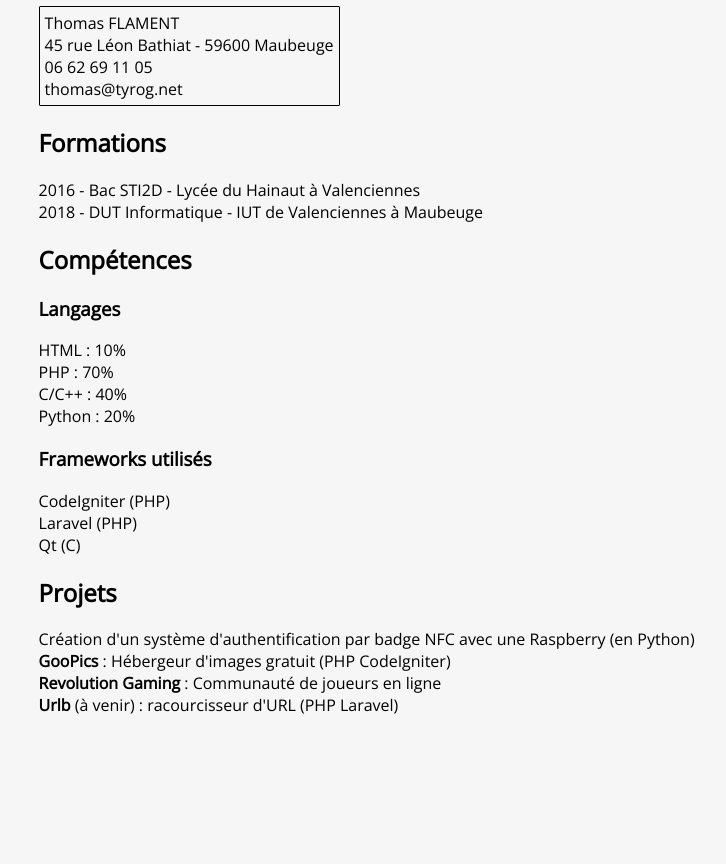
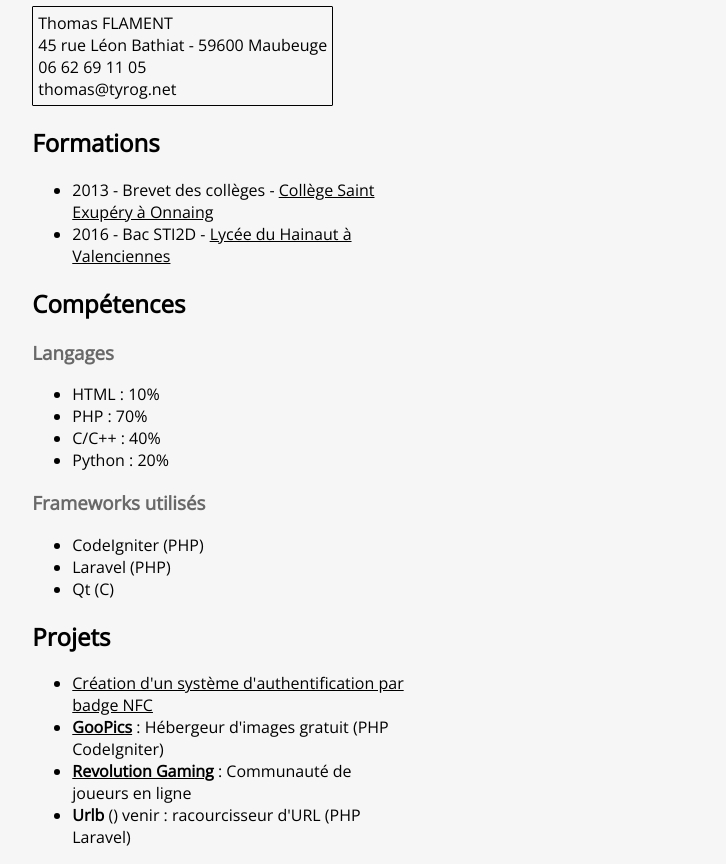
Before and after one commit to nohtex/dut-info, a plain HTML site: page Conception_Docs/TP2/index.html in a window 1280 px wide. Shown: the part 80-944 px from the top of the page, without its empty margins (1-727 px from the left). Before the commit the page ends 804 px from the top, so only its background shows below. Drawn offline with nearby package versions, Linux system fonts and the light colour scheme.

Commit message:
Mise à jour TP2 Conception_Docs

```diff
--- a/Conception_Docs/TP2/index.html
+++ b/Conception_Docs/TP2/index.html
@@ -8,7 +8,7 @@
 </head>
 <body>
 <div class="content">
-  <h1>CV Thomas FLAMENT</h1>
+  <h1>Thomas FLAMENT - CV</h1>
   <div class="head">
     <p>Thomas FLAMENT</p>
     <p>45 rue Léon Bathiat - 59600 Maubeuge</p>
@@ -16,23 +16,31 @@
     <p>thomas@tyrog.net</p>
   </div>
   <h2>Formations</h2>
-  <p>2016 - Bac STI2D - Lycée du Hainaut à Valenciennes</p>
-  <p>2018 - DUT Informatique - IUT de Valenciennes à Maubeuge</p>
-  <h2>Compétences</h2>
+	<ul>
+  	<li>2013 - Brevet des collèges - <a target="_blank" href="http://stex-onnaing.etab.ac-lille.fr/">Collège Saint Exupéry à Onnaing</a></li>
+  	<li>2016 - Bac STI2D - <a target="_blank" href="http://www.lycee-hainaut.net/">Lycée du Hainaut à Valenciennes</a></li>
+	</ul>
+	<h2>Compétences</h2>
   <h3>Langages</h3>
-  <p>HTML : 10%</p>
-  <p>PHP : 70%</p>
-  <p>C/C++ : 40%</p>
-  <p>Python : 20%</p>
+	<ul>
+	  <li>HTML : 10%</li>
+	  <li>PHP : 70%</li>
+	  <li>C/C++ : 40%</li>
+	  <li>Python : 20%</li>
+	</ul>
   <h3>Frameworks utilisés</h3>
-  <p>CodeIgniter (PHP)</p>
-  <p>Laravel (PHP)</p>
-  <p>Qt (C)</p>
+	<ul>
+	  <li>CodeIgniter (PHP)</li>
+	  <li>Laravel (PHP)</li>
+	  <li>Qt (C)</li>
+	</ul>
   <h2>Projets</h2>
-  <p>Création d'un système d'authentification par badge NFC avec une Raspberry (en Python)</p>
-  <p><b><a target="_blank" href="https://goopics.net">GooPics</a></b> : Hébergeur d'images gratuit (PHP CodeIgniter)</p>
-  <p><b><a target="_blank" href="https://revolution-gaming.fr">Revolution Gaming</a></b> : Communauté de joueurs en ligne</p>
-  <p><b>Urlb</b> (à venir) : racourcisseur d'URL (PHP Laravel)</p>
+	<ul>
+  	<li><a href="projet-sin.html">Création d'un système d'authentification par badge NFC</a></li>
+  	<li><b><a target="_blank" href="https://goopics.net">GooPics</a></b> : Hébergeur d'images gratuit (PHP CodeIgniter)</li>
+  	<li><b><a target="_blank" href="https://revolution-gaming.fr">Revolution Gaming</a></b> : Communauté de joueurs en ligne</li>
+		<li><b>Urlb</b> () venir : racourcisseur d'URL (PHP Laravel)</li>
+	</ul>
 </div>
 </body>
 </html>
--- a/Conception_Docs/TP2/style.css
+++ b/Conception_Docs/TP2/style.css
@@ -1,12 +1,12 @@
 body{
   background-color: #F6F6F6;
+  font-family: 'Open Sans', sans-serif;
 }
 
 .content{
-  width: 95%;
-  margin-left: auto;
+  width: 30%;
+  margin-left: 2%;
   margin-right: auto;
-  font-family: "Open Sans";
 }
 
 .head{
@@ -21,7 +21,11 @@ p{
   padding: 0;
 }
 
+h3{
+  color: #696969;
+}
+
 a{
   color: black;
-  text-decoration: none;
+  text-decoration: underline;
 }
```
Also changed, not shown: Conception_Docs/TP2/projet-sin.html (added, +18 -0 lines).
